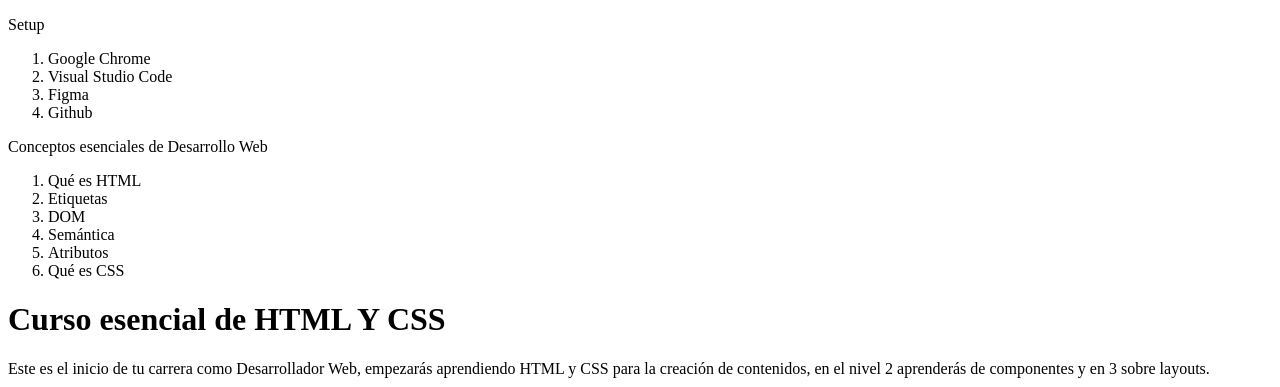
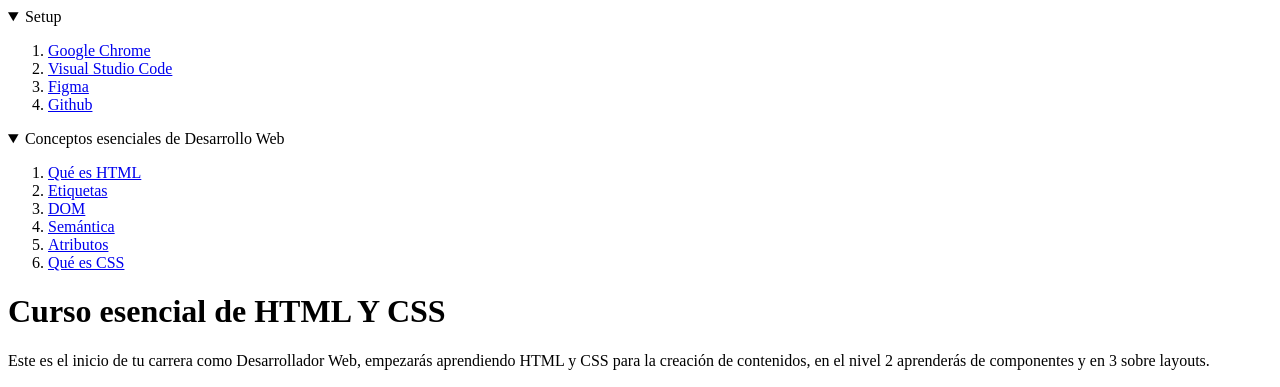
Before and after one commit to YberAldayr/curso-esencial-html-css, a plain HTML site: page index.html in a window 1280 px wide. Shown: the top 387 px of the page. Drawn offline with Linux system fonts and the light colour scheme.

Commit message:
clase 18 menú desplegable

```diff
--- a/index.html
+++ b/index.html
@@ -7,47 +7,71 @@
 </head>
 <body>
     <header>
-        <p>
+        <nav>
+            <details open>
+                <summary>
                     Setup
-        </p>
-        <nav>
+                </summary>
                 <ol>
                     <li>
+                        <a href="#google-chrome">
                         Google Chrome
+                        </a>
                     </li>
                     <li>
+                        <a href="#vsc">
                         Visual Studio Code
+                        </a>
                     </li>
                     <li>
+                        <a href="#figma">
                         Figma
+                        </a>
                     </li>
                     <li>
+                        <a href="#github">
                         Github
+                        </a>
                     </li>
                 </ol>
-            <p>
+            </details>
+            <details open>
+                <summary>
                     Conceptos esenciales de Desarrollo Web
-            </p>
+                </summary>
                 <ol>
                     <li>
+                        <a href="#html">
                         Qué es HTML
+                        </a>
                     </li>
                     <li>
+                        <a href="#etiquetas">
                         Etiquetas
+                        </a>
                     </li>
                     <li>
+                        <a href="#dom">
                         DOM
+                        </a>
                     </li>
                     <li>
+                        <a href="#semantica">
                         Semántica
+                        </a>
                     </li>
                     <li>
+                        <a href="#atributos">
                         Atributos
+                        </a>
                     </li>
                     <li>
+                        <a href="#css">
                         Qué es CSS
+                        </a>
                     </li>
                 </ol>
+            </details>
         </nav>
     </header>
     <h1>
@@ -60,36 +84,28 @@
     <h2>
         Setup
     </h2>
-    <img src="images/google-chrome.png" alt="Logo de Google Chrome" title="Logo de Google Chrome">
-    <h3>
-        Google Chrome
-    </h3>
+    <img src="./images/google-chrome.png" alt="Logo de Google Chrome" title="Logo de Google Chrome">
+    <h3 id="google-chrome">Google Chrome</h3>
     <p>
         Chrome va a ser el navegador que utilizaremos en el curso por su extenso soporte de nuevos
         estándares y herramientas de desarrollo avanzadas y de amigable uso.
     </p>
-    <img src="images/visual-studio-code.png" alt="Logo del editor de código Visual Studio Code" title="Logo del editor de código Visual Studio Code">
-    <h3>
-        Visual Studio Code
-    </h3>
+    <img src="./images/visual-studio-code.png" alt="Logo del editor de código Visual Studio Code" title="Logo del editor de código Visual Studio Code">
+    <h3 id="vsc"> Visual Studio Code </h3>
     <p>
         Visual Studio Code es el editor de texto más popular y potente del mercado actualmente,
         su fácil uso y la capacidad de extenderlo por medio de plugins lo hace el complemento
         perfecto para cualquier programador sin importar el lenguaje en el que se desemvuelva.
     </p>
-    <img src="images/figma.png" alt="Logo de Figma" title="Logo de Figma">
-    <h3>
-        Figma
-    </h3>
+    <img src="./images/figma.png" alt="Logo de Figma" title="Logo de Figma">
+    <h3 id="figma"> Figma </h3>
     <p>
         Figma es una la herramienta más popular en la actualidad para entregar diseños a los
         desarrolladores para su implementación por su fácil uso porque puede ser usado directamente
         desde el navegador.
     </p>
-    <img src="images/github.png" alt="Logo de Github" title="Logo de Github">
-    <h3>
-        Github
-    </h3>
+    <img src="./images/github.png" alt="Logo de Github" title="Logo de Github">
+    <h3 id="github"> Github </h3>
     <p>
         Así como en Facebook te encuentran tus amigos, en Github te encuentran otras
         programadoras y programadores de todo el mundo, en vez de subir fotos de tus
@@ -100,49 +116,37 @@
     <h2>
         Conceptos esenciales del Desarrollo Web
     </h2>
-    <h3>
-        Qué es HTML
-    </h3>
+    <h3 id="html"> Qué es HTML </h3>
     <p>
         Hyper Text Markup Language o Lenguaje de marcas Hipertexto.
         Es el componente más básico de la web. Define el significado y la estructura del contenido.
     </p>
-    <img src="images/html.png" alt="Imágen conceptual del lenguaje de etiquedado html" title="Imágen conceptual del lenguaje de etiquedado html">
-    <h3>
-        Etiquetas
-    </h3>
+    <img src="./images/html.png" alt="Imágen conceptual del lenguaje de etiquedado html" title="Imágen conceptual del lenguaje de etiquedado html">
+    <h3 id="etiquetas"> Etiquetas </h3>
     <p>
         Las etiquetas HTML van a ayudarnos a brindar una estructura y semántica al contenido de nuestro website y cada una tiene características y usos diferentes aunque visualmente den un resultado similar.
     </p>
     <p>
         Muchas etiquetas son fácil de diferencias como los headings o las imágenes y otras diferentes como header, footer, section o div, aquí es donde la semántica será la respuesta y si sabemos un poco de inglés también podremos darnos una pequeña idea de su uso pero en este curso vamos a usar las más importantes y que serán parte de tu día a día como Software Developer.
     </p>
-    <h3>
-        DOM
-    </h3>
+    <h3 id="dom"> DOM </h3>
     <p>
         El Document Object Model es una estructura de árbol que representará todos nuestros proyectos web como si un árbol genealógico fuera: padres, hijos, hermanos con niveles infinitos. cuando entendemos esta anidación podemos identificar dependencias, herencias en css y que tan complejo es nuestro proyecto.
     </p>
-    <img src="images/dom.png" alt="Estructural de árbol de Document Object Model" title="Estructural de árbol de Document Object Model">
-    <h3>
-        Semántica
-    </h3>
+    <img src="./images/dom.png" alt="Estructural de árbol de Document Object Model" title="Estructural de árbol de Document Object Model">
+    <h3 id="semantica"> Semántica </h3>
     <p>
         La semántica le brinda sentido a cada elemento existen en un sitio web, algunos elementos será meramente decorativos y no deben significar nada pero otros serán títulos y deberán estar en diferente jerarquías o alguna secciones serán más relevantes que otras, esto ayudará a los motores de búsqueda como Google o Duck Duck Go a diferenciar tu contenido, categorizar y será la herramientas más valiosa para estar en los primeros resultados de búsqueda SEO. También ayudará a la accesibilidad de tu sitio web, para que personas con habilidades diferentes puedan entender cada contenido.
     </p>
-    <h3>
-        Atributos
-    </h3>
+    <h3 id="atributos"> Atributos </h3>
     <p>
         Los atributos le dan características extra a las etiquetas para complementar información y son pre programadas por el navegador, algunos atributos funcionan en todas las etiquetas de la misma forma como ‘class’ pero otros atributos funcionan en solo alguna etiquetas como src
     </p>
-    <h3>
-        CSS
-    </h3>
+    <h3 id="css"> CSS </h3>
     <p>
         Hojas de Estilo en Cascada (del inglés Cascading Style Sheets) o CSS es el lenguaje de estilos utilizado para describir la presentación de documentos HTML
     </p>
-    <img src="images/image 5.png" alt="Imagen conceptual de CSS" title="Imagen conceptual de CSS">
+    <img src="./images/image 5.png" alt="Imagen conceptual de CSS" title="Imagen conceptual de CSS">
     <h2>
         Modelo de Caja
     </h2>
@@ -201,11 +205,13 @@
         <li>
             border-block | border-inline | border-block-start | border-block-end | border-inline-start | border-inline-end
         </li>
+        padding-block | padding-inline | padding-block-start | padding-block-end | padding-inline-start | padding-inline-end
         <li>
-            padding-block | padding-inline | padding-block-start | padding-block-end | padding-inline-start | padding-inline-end
         </li>
     </ul>
-
-
+    <p>
+        Si tienes alguna pregunta escríbeme a:
+        <a href="mailto:yber.altayr@gmail.com">yber.altayr@gmail.com</a>
+    </p>
     </body>
 </html>
```
Lines whose indentation alone changed are shown as unchanged.
